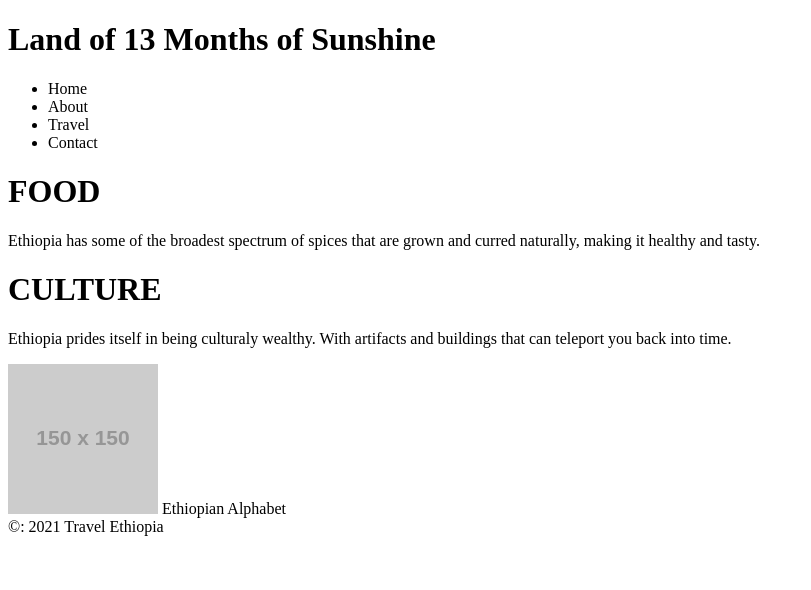
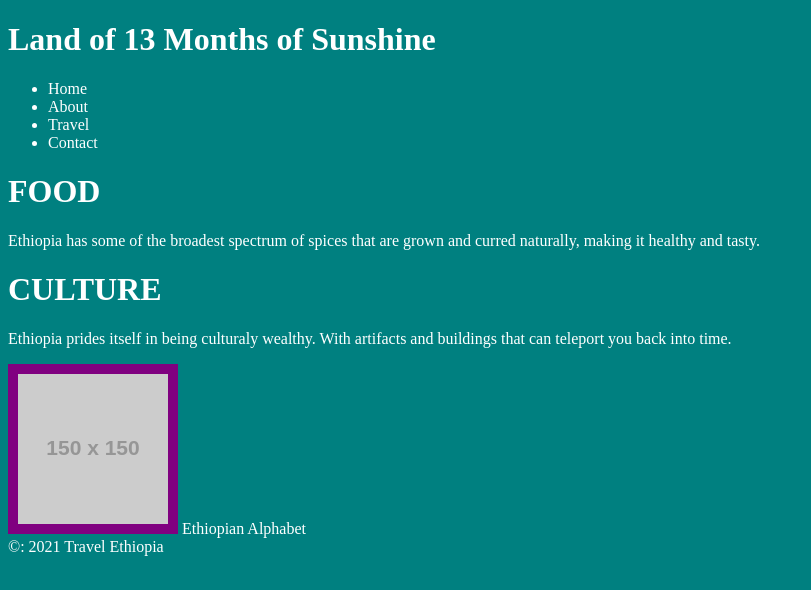
Before and after one commit to rtruneh/mockup, a plain HTML site: page index.html in a window 1280 px wide. Shown: the whole page, without its empty margins (0-811 px from the left). Drawn offline with Linux system fonts and the light colour scheme; placeholder pictures from the web are drawn by us.

Commit message:
added css styling

```diff
--- a/index.html
+++ b/index.html
@@ -2,6 +2,7 @@
 <html>
 <head>
     <title> Ethiopia </title>
+    <link rel="stylesheet" href="styles.css">
     <h1> Land of 13 Months of Sunshine </h1>
     <nav>
         <ul>
--- /dev/null
+++ b/styles.css
@@ -0,0 +1,9 @@
+body {
+    background-color: teal;
+    color: white;
+
+}
+
+img{
+    border: 10px solid purple;
+}
```
